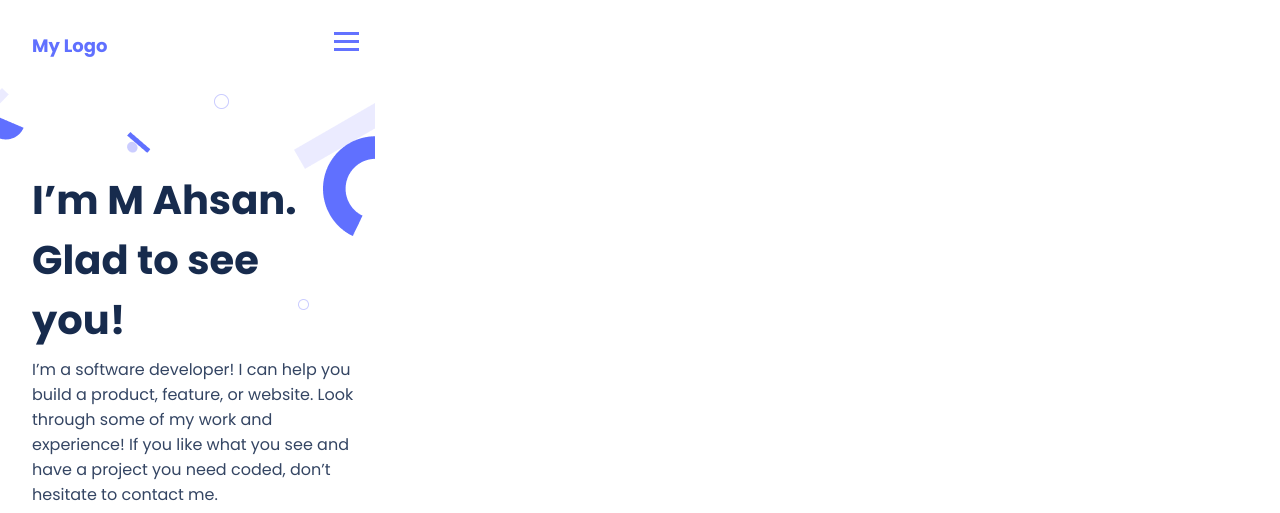
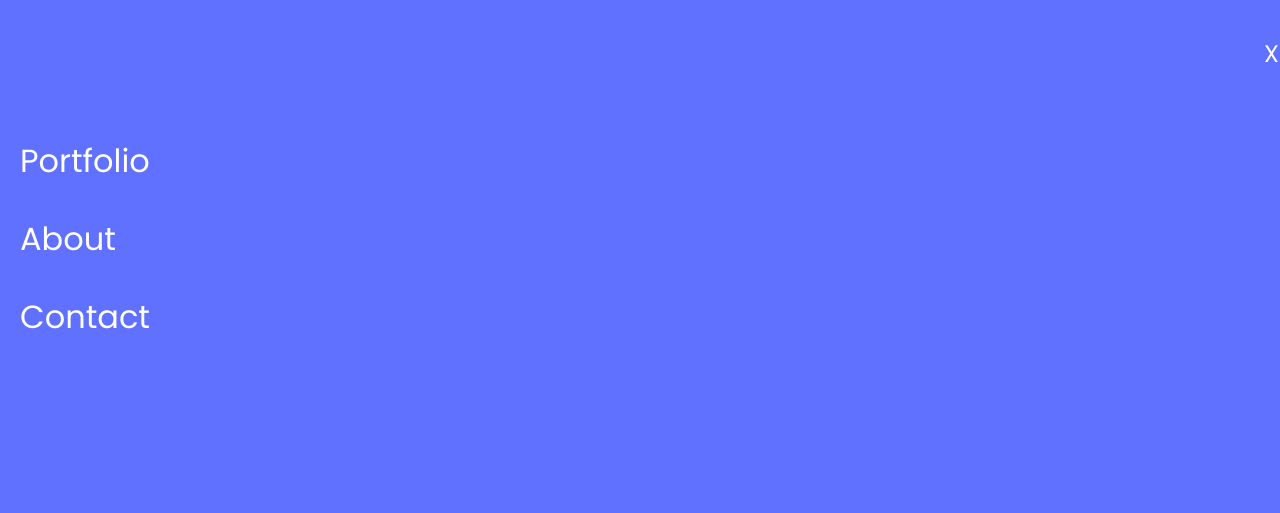
Before and after one commit to Ahasn-9/Portfolio, a website: page index.html in a window 1280 px wide. Both pictures are taken after a click on the element 346 px from the left and 45 px from the top of the page. Shown: the top 513 px of the page. Drawn offline with Linux system fonts and the light colour scheme.

Commit message:
This is my final commit for midTerm lab

```diff
--- a/app.js
+++ b/app.js
@@ -0,0 +1,19 @@
+var menuIcon = document.getElementById("menuIcon");
+var mobileMenu = document.getElementById("mobileMenu");
+var closeBtn = document.getElementById("closeMenu");
+
+function openMenu() {
+  mobileMenu.style.display = "block";
+}
+
+function closeMenu() {
+  mobileMenu.style.display = "none";
+}
+
+menuIcon.onclick = function () {
+  openMenu();
+};
+
+closeBtn.onclick = function () {
+  closeMenu();
+};
--- a/index.html
+++ b/index.html
@@ -18,7 +18,7 @@
     <header class="header">
       <nav class="navbar">
         <h1 class="logo">My Logo</h1>
-        <div class="menu-icon">
+        <div class="menu-icon" id="menuIcon">
           <span></span>
           <span></span>
           <span></span>
@@ -27,12 +27,14 @@
     </header>
     <div class="mobile-menu" id="mobileMenu">
       <div class="menu-header">
-        <button class="close-btn" id="closeMenu">✕</button>
+        <button id="closeMenu">X</button>
       </div>
-      <nav class="menu-items">
-        <a href="#portfolio" class="menu-item">Portfolio</a>
-        <a href="#about" class="menu-item">About</a>
-        <a href="#contact" class="menu-item">Contact</a>
+      <nav class="menu-nav">
+        <ul class="menu-list">
+          <li><a href="#portfolio" class="menu-item">Portfolio</a></li>
+          <li><a href="#about" class="menu-item">About</a></li>
+          <li><a href="#contact" class="menu-item">Contact</a></li>
+        </ul>
       </nav>
     </div>
 
@@ -188,7 +190,24 @@
         </div>
       </div>
     </section>
+    <footer class="forms">
+      <img src="src/contact form shapes-mobile@3x.png" alt="" class="contact-img">
+      <form class="Contactform" action="https://formspree.io/f/mwkgnlny" method="post">
 
+
+        <h2 class="contactheader">Contact me</h2>
+        <p class="contacttext">If you have an application you are interested in developing, a feature that you need
+          built or
+          a project that needs coding.
+          I’d love to help with it!</p>
+        <input class="input1" type="text" name="Name" value="Lorem Ispum" required>
+        <input class="input1" type="email" name="Email" value="loremispum@gmail.com" required>
+        <input class="input2" type="text" value="Write your message her...">
+        <button class="bt3">Get in touch</button>
+
+      </form>
+      <img src="src/Light.png" alt="" class="indicator">
+    </footer>
     <script src="app.js"></script>
   </body>
 
--- a/style.css
+++ b/style.css
@@ -451,56 +451,49 @@ main {
   background-color: #6070ff;
 }
 .mobile-menu {
+  display: none;
   position: fixed;
   top: 0;
   left: 0;
   width: 100%;
-  height: 100%;
+  height: 100vh;
   background-color: #6070ff;
-  padding: 2rem;
-  transform: translateX(-100%);
-  transition: transform 0.3s ease-in-out;
   z-index: 1000;
+  padding: 20px;
 }
 
-.mobile-menu.active {
-  transform: translateX(0);
+.mobile-menu.show {
+  display: block;
 }
 
 .menu-header {
-  display: flex;
-  justify-content: flex-end;
-  margin-bottom: 2rem;
+  text-align: right;
+  padding: 15px;
 }
 
-.close-btn {
+#closeMenu {
   background: none;
   border: none;
-  color: #fff;
+  color: white;
   font-size: 24px;
   cursor: pointer;
-  padding: 0.5rem;
 }
 
-.menu-items {
-  display: flex;
-  flex-direction: column;
-  gap: 2rem;
+.menu-list {
+  list-style: none;
+  padding: 0;
+  margin-top: 40px;
 }
 
 .menu-item {
-  color: #fff;
+  display: block;
+  color: white;
   text-decoration: none;
   font-size: 32px;
-  font-weight: 600;
-  transition: color 0.2s ease;
+  padding: 10px 0;
+  margin: 10px 0;
 }
 
-.menu-item:hover {
-  color: #ebebff;
-}
-
-/* Update your existing menu-icon class to add cursor pointer */
 .menu-icon {
   cursor: pointer;
 }
```
